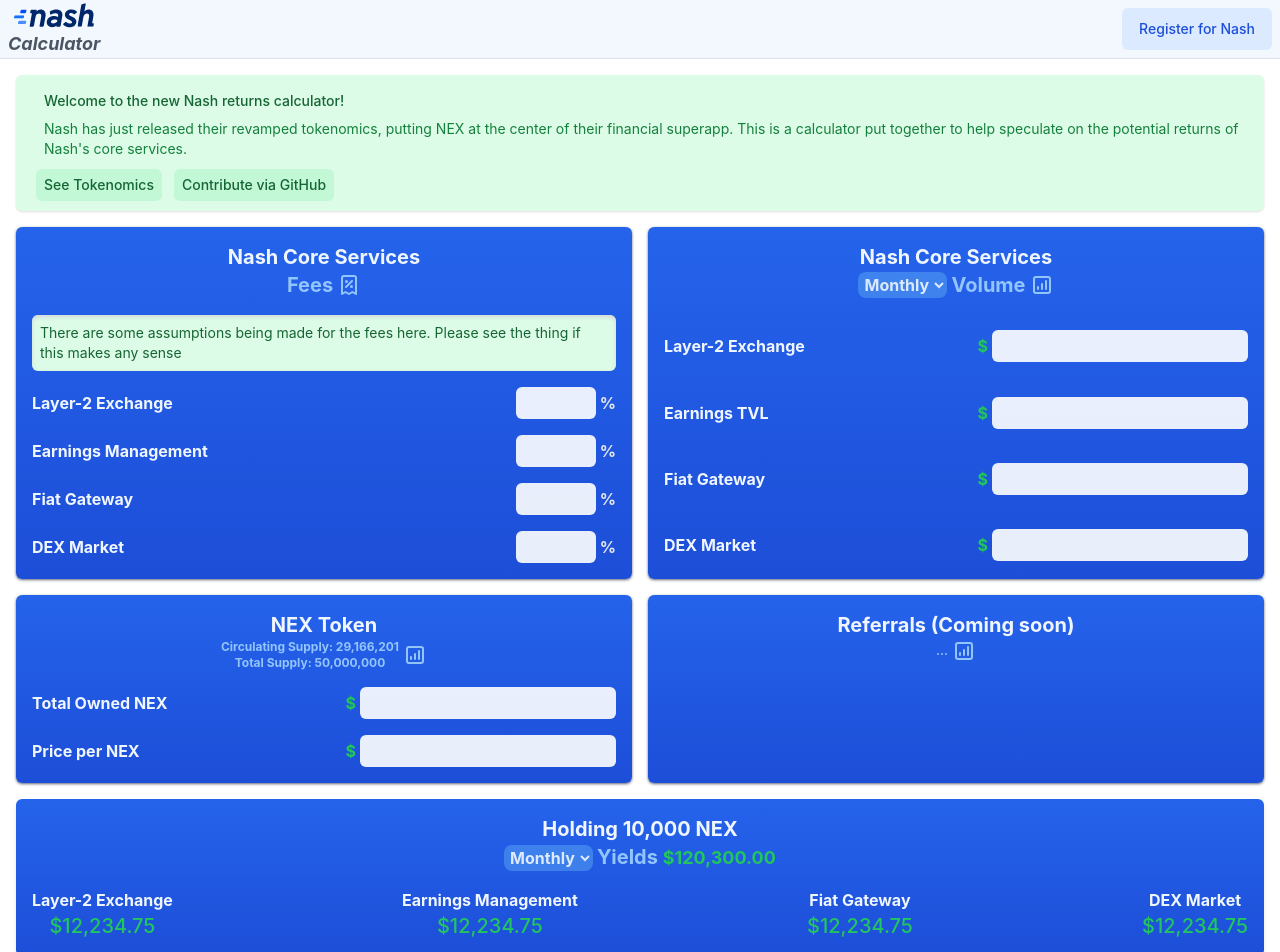
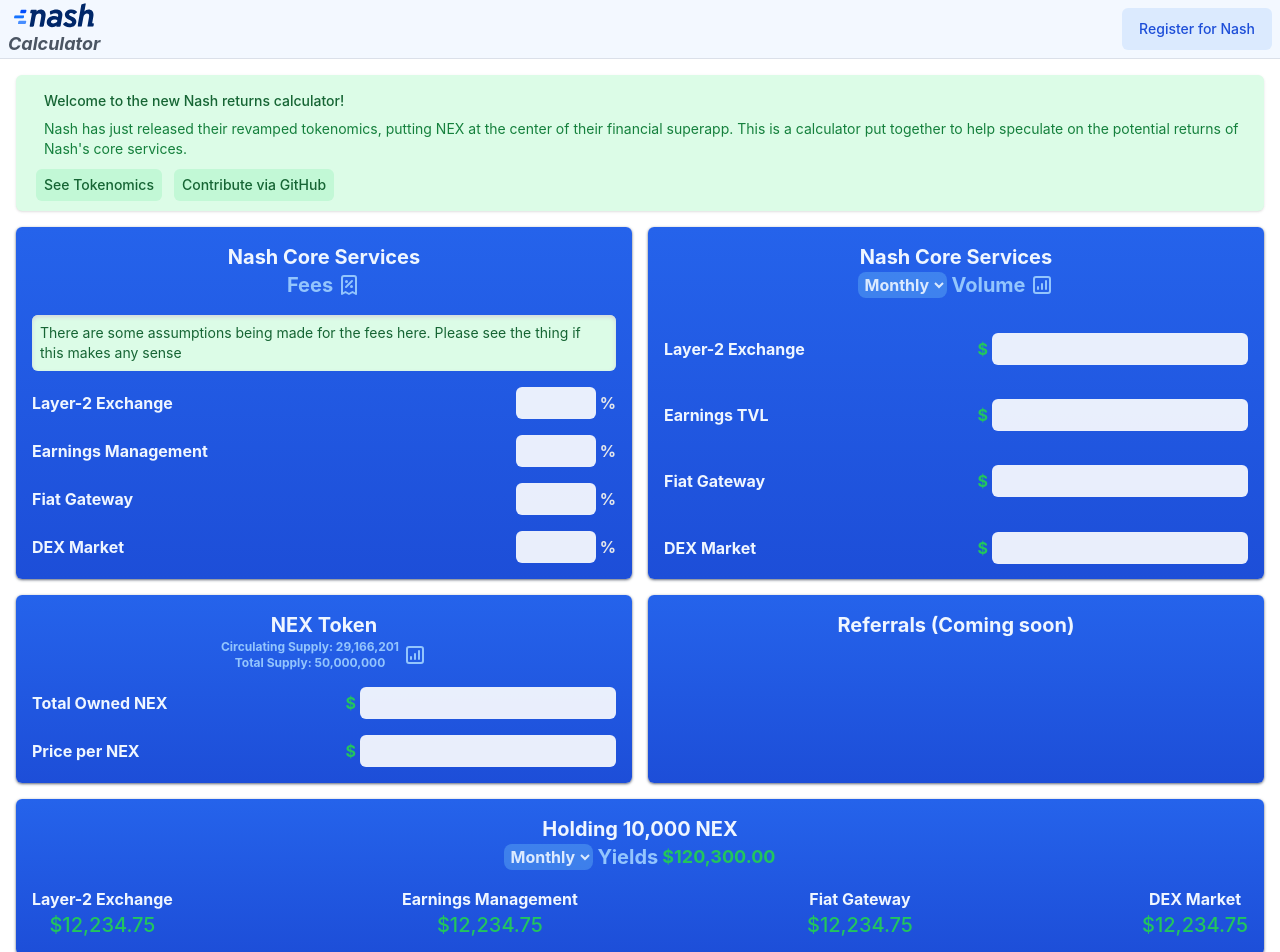
Before and after one commit to EricDotSmith/nashcalculator, a Next.js app: page / in a window 1280 px wide. Shown: the top 952 px of the page. Built offline with nearby package versions, Linux system fonts and the light colour scheme.

Commit message:
Refactor and add card container

```diff
--- /dev/null
+++ b/components/Cards/CardContainer.tsx
@@ -0,0 +1,26 @@
+interface CardContainerProps {
+	title: string;
+	containerClasses?: string;
+	subheaderContent?: React.ReactNode;
+}
+
+const CardContainer: React.FC<CardContainerProps> = (props) => {
+	const { title, subheaderContent, containerClasses, children } = props;
+	return (
+		<div
+			className={`${
+				containerClasses ?? ""
+			} bg-gradient-to-t from-blue-700 to-blue-600 p-4 rounded-md shadow shadow-gray-500/95 space-y-4`}
+		>
+			<div className="text-center text-blue-50 font-bold text-xl mb-2">
+				<div>{title}</div>
+				<div className="text-blue-300 flex items-center justify-center space-x-1">
+					{subheaderContent}
+				</div>
+			</div>
+			{children}
+		</div>
+	);
+};
+
+export default CardContainer;
--- a/components/Cards/NashCoreServicesFeesCard.tsx
+++ b/components/Cards/NashCoreServicesFeesCard.tsx
@@ -1,9 +1,12 @@
+import CardContainer from "./CardContainer";
+
 const NashCoreServicesFeesCard: React.FC = () => {
 	return (
-		<div className="w-full sm:w-1/2 bg-gradient-to-t from-blue-700 to-blue-600 p-4 rounded-md shadow shadow-gray-500/95 space-y-4">
-			<div className="text-center text-blue-50 font-bold text-xl mb-2">
-				<div>Nash Core Services</div>
-				<div className="text-blue-300 flex items-center justify-center space-x-1">
+		<CardContainer
+			title="Nash Core Services"
+			containerClasses="w-full sm:w-1/2"
+			subheaderContent={
+				<>
 					<div>Fees</div>
 					<svg
 						xmlns="http://www.w3.org/2000/svg"
@@ -19,8 +22,9 @@
 							d="M9 14l6-6m-5.5.5h.01m4.99 5h.01M19 21V5a2 2 0 00-2-2H7a2 2 0 00-2 2v16l3.5-2 3.5 2 3.5-2 3.5 2zM10 8.5a.5.5 0 11-1 0 .5.5 0 011 0zm5 5a.5.5 0 11-1 0 .5.5 0 011 0z"
 						/>
 					</svg>
-				</div>
-			</div>
+				</>
+			}
+		>
 			<div className="bg-green-100 rounded-md text-green-800 p-2 text-sm shadow-inner shadow-gray-300">
 				There are some assumptions being made for the fees here.
 				Please see the thing if this makes any sense
@@ -75,7 +79,7 @@
 					</div>
 				</div>
 			</div>
-		</div>
+		</CardContainer>
 	);
 };
 
--- a/components/Cards/NashCoreServicesVolumeCard.tsx
+++ b/components/Cards/NashCoreServicesVolumeCard.tsx
@@ -1,18 +1,20 @@
+import CardContainer from "./CardContainer";
+
 const NashCoreServicesVolumeCard: React.FC = () => {
 	return (
-		<div className="w-full sm:w-1/2 bg-gradient-to-t from-blue-700 to-blue-600 p-4 rounded-md shadow shadow-gray-500/95 space-y-4">
-			<div className="text-center text-blue-50 font-bold text-xl mb-2 h-1/6">
-				<div>Nash Core Services</div>
-				<div className="text-blue-300 flex items-center justify-center space-x-1">
+		<CardContainer
+			title="Nash Core Services"
+			containerClasses="w-full sm:w-1/2"
+			subheaderContent={
+				<>
 					<select
 						className="bg-sky-300/30 rounded-lg text-base text-blue-100 p-0.5"
 						name="volumePeriod"
 						id="volumePeriod"
+						defaultValue={"monthly"}
 					>
 						<option value="daily">Daily</option>
-						<option selected value="monthly">
-							Monthly
-						</option>
+						<option value="monthly">Monthly</option>
 						<option value="yearly">Yearly</option>
 					</select>
 					<div>Volume</div>
@@ -30,8 +32,9 @@
 							d="M16 8v8m-4-5v5m-4-2v2m-2 4h12a2 2 0 002-2V6a2 2 0 00-2-2H6a2 2 0 00-2 2v12a2 2 0 002 2z"
 						/>
 					</svg>
-				</div>
-			</div>
+				</>
+			}
+		>
 			<div className="flex flex-col space-y-4 justify-evenly h-5/6">
 				<div className="flex items-center">
 					<div className="font-bold w-full text-blue-50">
@@ -90,7 +93,7 @@
 					</div>
 				</div>
 			</div>
-		</div>
+		</CardContainer>
 	);
 };
 
--- a/components/Cards/NexTokenCard.tsx
+++ b/components/Cards/NexTokenCard.tsx
@@ -1,9 +1,12 @@
+import CardContainer from "./CardContainer";
+
 const NexTokenCard: React.FC = () => {
 	return (
-		<div className="w-full sm:w-1/2 bg-gradient-to-t from-blue-700 to-blue-600 p-4 rounded-md shadow shadow-gray-500/95 space-y-4">
-			<div className="text-center text-blue-50 font-bold text-xl mb-2">
-				<div>NEX Token</div>
-				<div className="text-blue-300 flex items-center justify-center space-x-1">
+		<CardContainer
+			title="NEX Token"
+			containerClasses="w-full sm:w-1/2"
+			subheaderContent={
+				<>
 					<div className="text-xs">
 						<div>Circulating Supply: 29,166,201</div>
 						<div>Total Supply: 50,000,000</div>
@@ -22,8 +25,9 @@
 							d="M16 8v8m-4-5v5m-4-2v2m-2 4h12a2 2 0 002-2V6a2 2 0 00-2-2H6a2 2 0 00-2 2v12a2 2 0 002 2z"
 						/>
 					</svg>
-				</div>
-			</div>
+				</>
+			}
+		>
 			<div className="flex flex-col space-y-4">
 				<div className="flex items-center">
 					<div className="font-bold w-full text-blue-50">
@@ -54,7 +58,7 @@
 					</div>
 				</div>
 			</div>
-		</div>
+		</CardContainer>
 	);
 };
 
--- a/components/Cards/ReferralsCard.tsx
+++ b/components/Cards/ReferralsCard.tsx
@@ -1,30 +1,11 @@
+import CardContainer from "./CardContainer";
+
 const ReferralsCard: React.FC = () => {
 	return (
-		<div className="w-full sm:w-1/2 bg-gradient-to-t from-blue-700 to-blue-600 p-4 rounded-md shadow shadow-gray-500/95 space-y-4">
-			<div className="text-center text-blue-50 font-bold text-xl mb-2">
-				<div>Referrals (Coming soon)</div>
-				<div className="text-blue-300 flex items-center justify-center space-x-1">
-					<div className="text-xs">
-						<div>...</div>
-					</div>
-					<svg
-						xmlns="http://www.w3.org/2000/svg"
-						className="h-6 w-6"
-						fill="none"
-						viewBox="0 0 24 24"
-						stroke="currentColor"
-					>
-						<path
-							strokeLinecap="round"
-							strokeLinejoin="round"
-							strokeWidth="2"
-							d="M16 8v8m-4-5v5m-4-2v2m-2 4h12a2 2 0 002-2V6a2 2 0 00-2-2H6a2 2 0 00-2 2v12a2 2 0 002 2z"
-						/>
-					</svg>
-				</div>
-			</div>
-			<div className="flex flex-col space-y-4"></div>
-		</div>
+		<CardContainer
+			title="Referrals (Coming soon)"
+			containerClasses="w-full sm:w-1/2"
+		></CardContainer>
 	);
 };
 
--- a/components/Cards/ResultOverviewCard.tsx
+++ b/components/Cards/ResultOverviewCard.tsx
@@ -1,34 +1,35 @@
 import { useContext } from "react";
 import { NashCalculatorContext } from "../Context/NashCalculatorContext";
+import CardContainer from "./CardContainer";
 
 const ResultOverviewCard: React.FC = () => {
 	const { totalProfit } = useContext(NashCalculatorContext);
 
 	return (
-		<div className="w-full bg-gradient-to-t from-blue-700 to-blue-600 p-4 rounded-md shadow-md space-y-4">
-			<div className="text-center text-blue-50 font-bold text-xl mb-2">
-				<div>Holding 10,000 NEX</div>
-				<div className="text-blue-300 flex items-center justify-center space-x-1">
+		<CardContainer
+			title="Holding 10,000 NEX"
+			containerClasses="w-full"
+			subheaderContent={
+				<>
 					<select
 						className="bg-sky-300/30 rounded-lg text-base text-blue-100 p-0.5"
 						name="volumePeriod"
 						id="volumePeriod"
+						defaultValue={"monthly"}
 					>
 						<option value="daily">Daily</option>
-						<option selected value="monthly">
-							Monthly
-						</option>
+						<option value="monthly">Monthly</option>
 						<option value="yearly">Yearly</option>
 					</select>
-					<div>
-						Yields{" "}
+					<div className="flex space-x-1">
+						<div>Yields</div>
 						<span className="text-green-500 text-lg">
 							$120,300.00
 						</span>
 					</div>
-				</div>
-			</div>
-			<div className="flex flex-col w-full">
+				</>
+			}
+		>
 			<div className="flex flex-col space-y-4 md:space-y-0 md:flex-row w-full justify-between">
 				<div className="flex flex-col items-center justify-center text-center text-base font-medium text-blue-100">
 					<div className="font-bold text-blue-50">
@@ -63,8 +64,7 @@
 					</div>
 				</div>
 			</div>
-			</div>
-		</div>
+		</CardContainer>
 	);
 };
 
```
Lines whose indentation alone changed are shown as unchanged.
